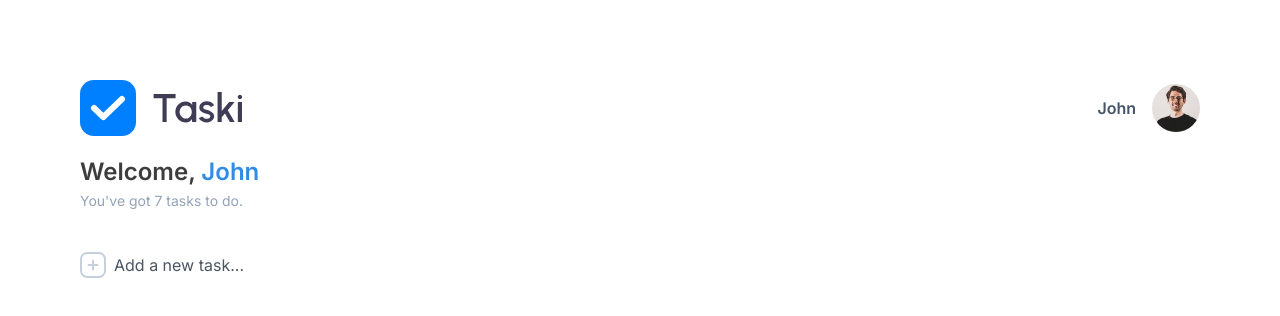
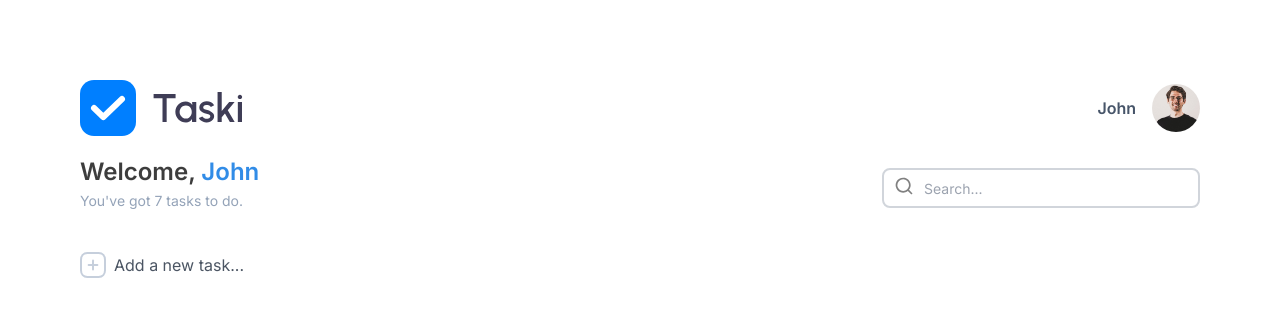
Before and after one commit to gabrielgog/taski, a Next.js app: page / in a window 1280 px wide. Shown: the top 316 px of the page. Built offline with nearby package versions, Linux system fonts and the light colour scheme.

Commit message:
implement search component for search

```diff
--- a/src/app/page.tsx
+++ b/src/app/page.tsx
@@ -7,6 +7,7 @@ import ProfileImage from "../../public/images/profile-image.avif";
 import PlusIcon from "../../public/icons/plus-icon.svg";
 import Avatar from "@/common/Avatar";
 import Modal from "@/common/Modal";
+import Search from "@/common/Search";
 
 export default function Home() {
     const [opnModal, setOpenModal] = useState(false);
@@ -27,12 +28,13 @@ export default function Home() {
             <Image src={Logo} alt="taski-logo"/>
             <Avatar name="John" image={ProfileImage.src}/>
         </div>
-
-        <div className="mt-5">
-            <h1 className="text-2xl font-semibold text-dark">Welcome, <span className="text-primary">John</span></h1>
+        <div className="flex justify-between mt-5">
+           <div>
+           <h1 className="text-2xl font-semibold text-dark">Welcome, <span className="text-primary">John</span></h1>
             <span className="text-slate-400 text-sm">You've got 7 tasks to do.</span>
+           </div>
+           <Search search="" onChange={() => null}/>
         </div>
-
         <div className="flex items-center gap-2 mt-10">
         <button onClick={handleOpenModal}>
             <Image src={PlusIcon} alt="plus-icon" />
--- /dev/null
+++ b/src/common/Search.tsx
@@ -0,0 +1,28 @@
+import Image from 'next/image';
+import SearchIcon from "../../public/icons/search-icon.svg";
+
+interface SearchProps{
+    search: string;
+    onChange?: () => void
+
+}
+
+const Search = ({search, onChange}: SearchProps) => {
+  return (
+    <div className="pt-2 relative flex items-center text-gray-600">
+      <button type="submit" className="absolute left-3 top-0 mt-5">
+        <Image src={SearchIcon} alt="search-icon" width={20} height={20}/>
+      </button>
+      <input
+        className="border-2 border-gray-300 bg-white h-10 px-5 pl-10 pr-16 rounded-lg text-sm focus:outline-none"
+        type="search"
+        name="search"
+        placeholder="Search..."
+        value={search}
+        onChange={onChange}
+      />
+    </div>
+  );
+};
+
+export default Search;
```
Also changed, not shown: public/icons/close.svg, public/icons/search-icon.svg (added).
